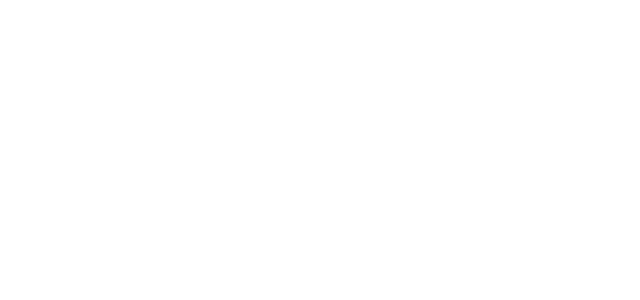
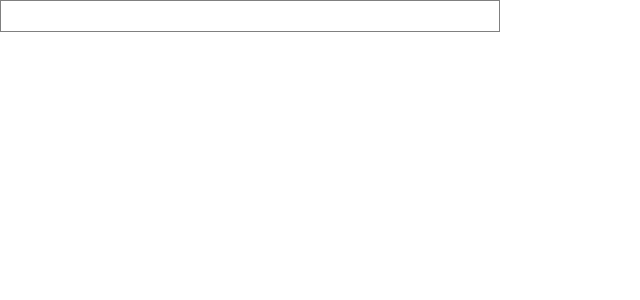
Before and after one commit to 986913/react-components, a React (Create React App) app: page / in a window 1280 px wide. Shown: the top 300 px of the page, without its empty margins (0-640 px from the left). Built offline with nearby package versions, Linux system fonts and the light colour scheme.

Commit message:
multiple selector

```diff
--- a/src/App.js
+++ b/src/App.js
@@ -26,6 +26,7 @@
 import { TransferListWrapperI } from './TransferListI';
 import { TransferListWrapperII } from './TransferListII';
 import { InfiniteScrollWrapper } from './InfiniteScroll/Wrapper';
+import { MultipleSelectWrapper } from './MultipleSelect';
 import { AppUseDebounceExample } from './Hooks/CustomizeHooks/useDebounce';
 import { AppUseCurrentDateExample } from './Hooks/CustomizeHooks/useCurentDate';
 
@@ -55,6 +56,8 @@
 
       {/* <TransferListWrapperI /> */}
       {/* <TransferListWrapperII /> */}
+
+      <MultipleSelectWrapper />
 
       {/*
         下面4个progress components没有计算， 全都基于CSS:
--- /dev/null
+++ b/src/MultipleSelect/MultipleSelect.js
@@ -0,0 +1,77 @@
+import { useState } from 'react';
+import './multipleselect.css';
+
+export const MultipleSelect = ({ dataSource }) => {
+  const [displayList, setDisplayList] = useState(false);
+  const [selectedItems, setSelectedItems] = useState([]);
+  const [listItems, setListItems] = useState(dataSource);
+
+  const handleOnFocus = () => setDisplayList(true);
+  const handleOnBlur = () => {};
+
+  const handleOnClick = (e) => {
+    const id = e.target.id;
+    const selected = dataSource.filter((data) => data.id == id);
+    const newList = listItems.filter((data) => data.id != id);
+    setSelectedItems([...selectedItems, ...selected]);
+    setListItems(newList);
+  };
+
+  const handleOnDel = (id) => {
+    const newSelectedItems = selectedItems.filter((item) => item.id !== id);
+    const deleted = selectedItems.filter((item) => item.id === id);
+    setSelectedItems(newSelectedItems);
+    setListItems([...listItems, ...deleted]);
+  };
+
+  const handleClrAll = () => {
+    setSelectedItems([]);
+    setListItems(dataSource);
+  };
+
+  return (
+    <section className='multiple-selection-container'>
+      <ul
+        tabIndex='0'
+        className='selected-container'
+        onFocus={handleOnFocus}
+        onBlur={handleOnBlur}
+      >
+        {selectedItems.map((item) => {
+          return (
+            <li
+              className='selected-item'
+              key={item.id}
+              onClick={() => handleOnDel(item.id)}
+            >
+              <span>{item.content}</span>
+              <span className='delete'>x</span>
+            </li>
+          );
+        })}
+        {selectedItems.length > 0 && (
+          <button className='clear-all' onClick={handleClrAll}>
+            clear all
+          </button>
+        )}
+      </ul>
+
+      {displayList && (
+        <ul className='list-container'>
+          {listItems.map((data) => {
+            return (
+              <li
+                key={data.id}
+                id={data.id}
+                className='list-item'
+                onClick={handleOnClick}
+              >
+                {data.content}
+              </li>
+            );
+          })}
+        </ul>
+      )}
+    </section>
+  );
+};
--- /dev/null
+++ b/src/MultipleSelect/Wrapper.js
@@ -0,0 +1,19 @@
+import React from 'react';
+import { MultipleSelect } from './MultipleSelect';
+
+const mockData = [
+  { id: 1, content: 'China' },
+  { id: 2, content: 'USA' },
+  { id: 3, content: 'Japan' },
+  { id: 4, content: 'Egipt' },
+  { id: 5, content: 'Norway' },
+  { id: 6, content: 'Mexico' },
+];
+
+export const MultipleSelectWrapper = () => {
+  return (
+    <div>
+      <MultipleSelect dataSource={mockData} />
+    </div>
+  );
+};
--- /dev/null
+++ b/src/MultipleSelect/index.js
@@ -0,0 +1 @@
+export { MultipleSelectWrapper } from './Wrapper.js';
--- /dev/null
+++ b/src/MultipleSelect/multipleselect.css
@@ -0,0 +1,55 @@
+.multiple-selection-container {
+  width: 500px;
+}
+
+ul li {
+  list-style: none;
+}
+
+.selected-container {
+  border: 1px solid gray;
+  display: flex;
+  height: 30px;
+  position: relative;
+}
+
+.selected-container:focus {
+  border: 1px solid blue;
+  box-shadow: 2px 2px 2px 1px rgba(0, 0, 0, 0.2);
+}
+
+.clear-all {
+  position: absolute;
+  right: 0;
+  height: 100%;
+  border: none;
+}
+.clear-all:hover {
+  cursor: pointer;
+}
+
+.selected-item {
+  border: 1px solid lightgray;
+  margin: 5px;
+  background: lightgray;
+  cursor: pointer;
+}
+
+.delete {
+  color: red;
+  margin: 0 5px;
+}
+
+.list-container {
+  width: 100%;
+  border: 1px solid lightgray;
+}
+
+.list-item {
+  padding: 5px;
+}
+
+.list-item:hover {
+  background: lightgrey;
+  cursor: pointer;
+}
```
